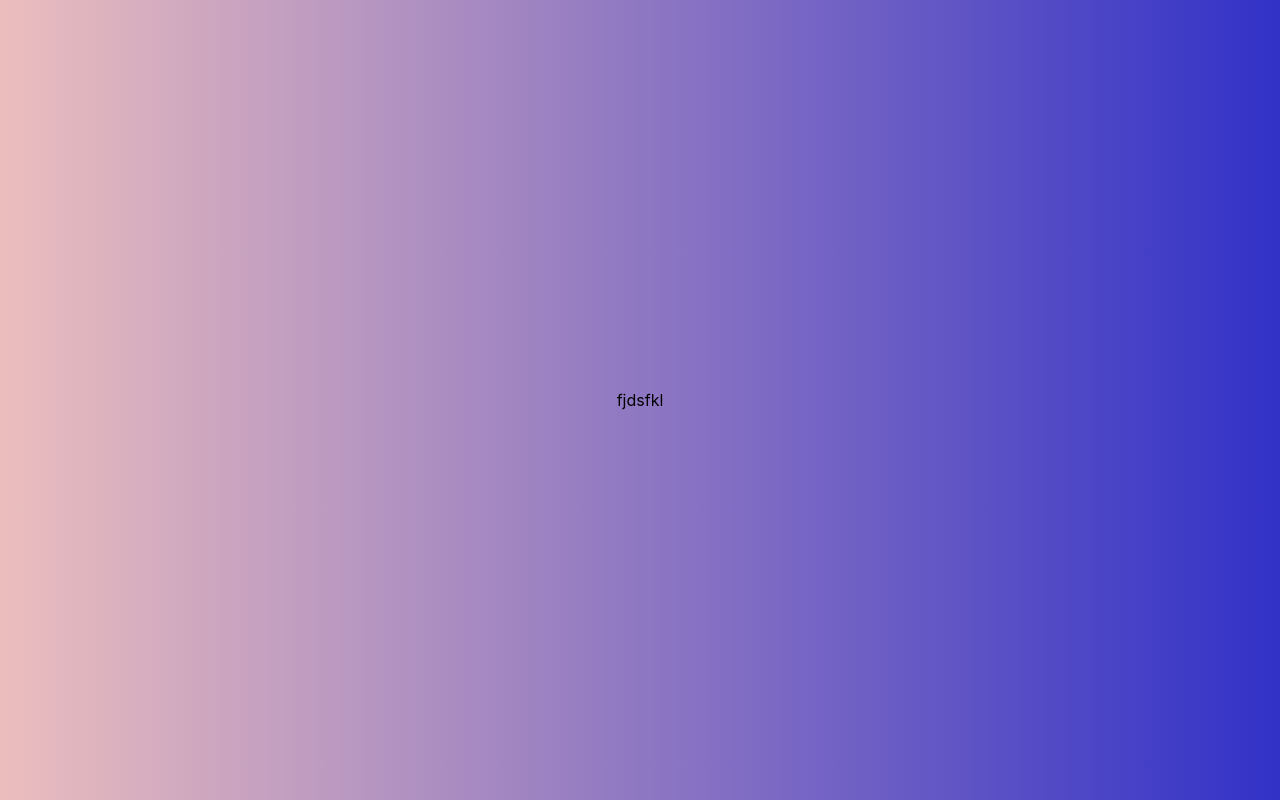
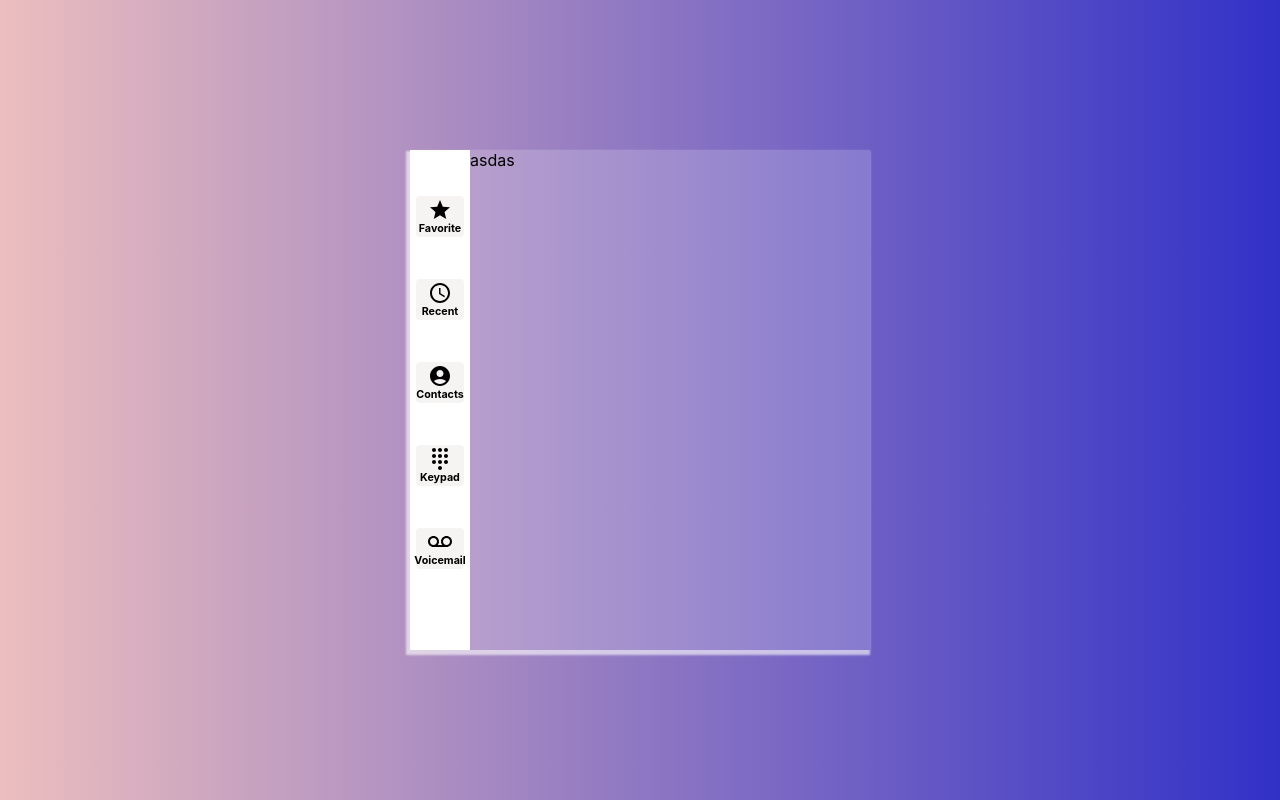
Before and after one commit to rosh021/userContacts, a React (Create React App) app: page / in a window 1280 px wide. Built offline with nearby package versions, Linux system fonts and the light colour scheme.

Commit message:
working on UI design

```diff
--- a/src/components/sidebar/Sidebar.css
+++ b/src/components/sidebar/Sidebar.css
@@ -0,0 +1,33 @@
+.sidebar {
+  /* background-color: white; */
+  height: 500px;
+  box-sizing: border-box;
+  display: flex;
+  box-shadow: -2px 3px 2px 2px rgba(255, 255, 255, 0.616);
+}
+
+.contactIcons {
+  background-color: white;
+  width: 50px;
+  padding: 5px;
+}
+
+.list {
+  background-color: rgba(255, 255, 255, 0.178);
+  width: 400px;
+}
+
+.icons {
+  margin-top: 40px;
+  margin-bottom: 5px;
+  cursor: pointer;
+
+  background-color: rgba(180, 152, 152, 0.123);
+  box-sizing: border-box;
+  padding: 2px;
+  border: 1px solid white;
+  border-radius: 5px;
+  display: flex;
+  flex-direction: column;
+  align-items: center;
+}
--- a/src/components/sidebar/Sidebar.js
+++ b/src/components/sidebar/Sidebar.js
@@ -1,5 +1,38 @@
 import React from "react";
+import StarIcon from "@mui/icons-material/Star";
+import AccountCircleIcon from "@mui/icons-material/AccountCircle";
+import VoicemailOutlinedIcon from "@mui/icons-material/VoicemailOutlined";
+import AccessTimeIcon from "@mui/icons-material/AccessTime";
+import DialpadTwoToneIcon from "@mui/icons-material/DialpadTwoTone";
+
+import "./Sidebar.css";
 
 export const Sidebar = () => {
-  return <div className="sidebar">fjdsfkl</div>;
+  return (
+    <div className="sidebar">
+      <div className="contactIcons">
+        <div className="icons">
+          <StarIcon />
+          <h6>Favorite</h6>
+        </div>
+        <div className="icons">
+          <AccessTimeIcon />
+          <h6>Recent</h6>
+        </div>
+        <div className="icons">
+          <AccountCircleIcon />
+          <h6>Contacts</h6>
+        </div>
+        <div className="icons">
+          <DialpadTwoToneIcon />
+          <h6>Keypad</h6>
+        </div>
+        <div className="icons">
+          <VoicemailOutlinedIcon />
+          <h6>Voicemail</h6>
+        </div>
+      </div>
+      <div className="list">asdas</div>
+    </div>
+  );
 };
```
Also changed, not shown: package.json (+8 -0 lines), 1 other file (tests, documents, lock files or other folders).
